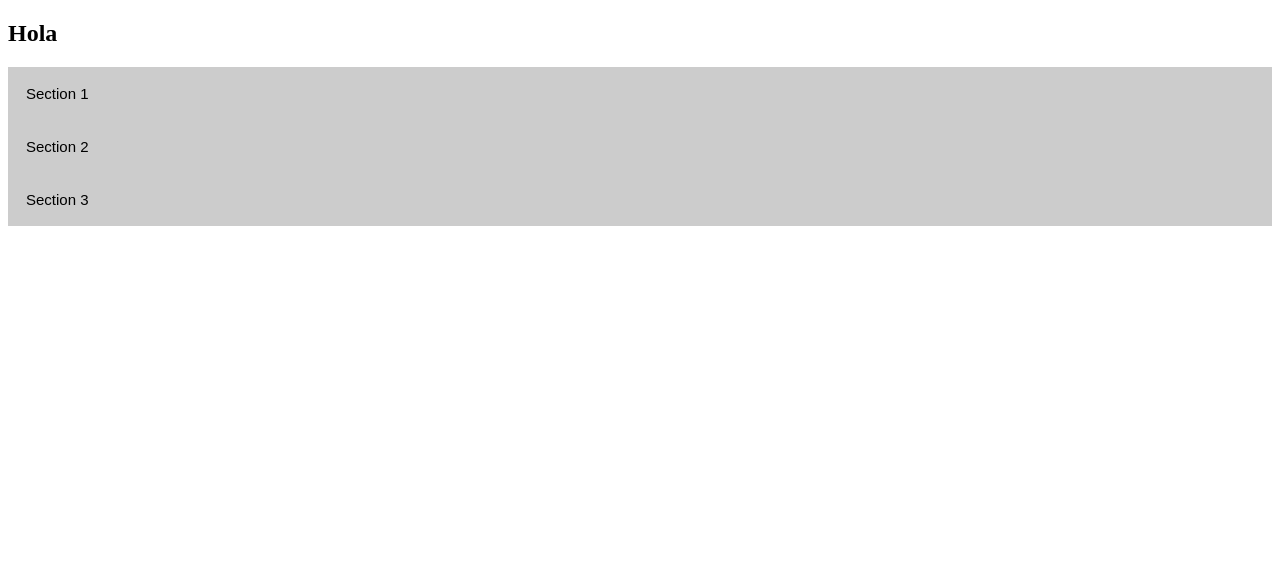
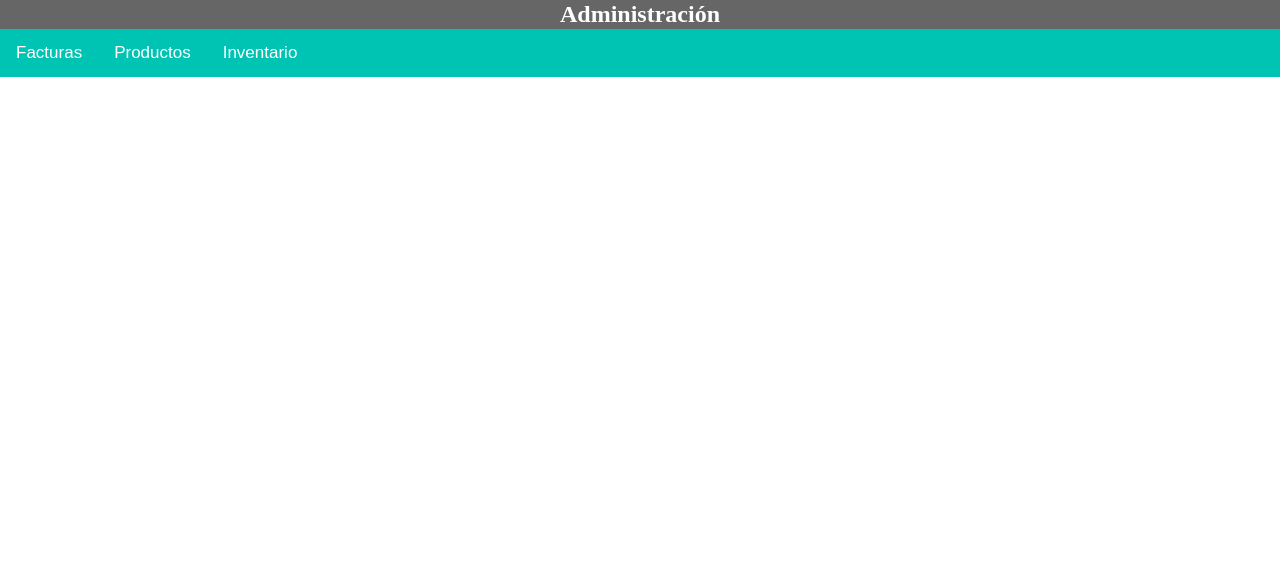
Before and after one commit to AlejandroSalgadoG/TomProyect, a Django app: page /admn/ in a window 1280 px wide. Shown: the top 574 px of the page. Run offline with Django 3.2, Linux system fonts and the light colour scheme; data that the repository does not hold is empty.

Commit message:
Adding tabs to admin interface

```diff
--- /dev/null
+++ b/TomAdmin/functions.py
@@ -0,0 +1,4 @@
+from TomBill.models import Bill, Product
+
+def get_bills_info():
+    return [[bill, bill.product_set.all()] for bill in Bill.objects.all()]
--- a/TomAdmin/templates/AdminIndex.html
+++ b/TomAdmin/templates/AdminIndex.html
@@ -4,17 +4,33 @@
         <meta name="viewport" content="width=device-width, initial-scale=1">
 
         <style>
+            * {
+                box-sizing: border-box;
+                margin: 0;
+                padding: 0;
+            }
+
+            header {
+              background-color: #666;
+              padding: 1px;
+              text-align: center;
+              font-size: 12px;
+              color: white;
+            }
+
             .accordion {
-          background-color: #eee;
-          padding: 18px;
+              background-color: #ea1d76;
+              color: white;
+              padding: 8px;
               width: 100%;
-          border: none;
-          text-align: left;
+              text-align: center;
               outline: none;
               font-size: 15px;
+              border-radius: 10px;
+              border: 2px solid #666;
             }
 
-        .active, .accordion {
+            .active {
               background-color: #ccc;
             }
 
@@ -29,32 +45,72 @@
               height: 500px;
               overflow: scroll;
             }
+
+            .tab {
+              overflow: hidden;
+              background-color: #00c4b3;
+            }
+
+            .tab button {
+              background-color: inherit;
+              color: white;
+              float: left;
+              border: none;
+              outline: none;
+              padding: 14px 16px;
+              font-size: 17px;
+            }
+
+            .tab button:hover {
+              background-color: #ddd;
+            }
+
+            .tabcontent {
+              display: none;
+              border: none;
+            }
         </style>
     </head>
 
     <body>
-        <h2> Hola </h2>
+        <header>
+            <h1>Administración</h1>
+        </header>
 
-        <div class="box">
-            <button class="accordion">Section 1</button>
-            <div class="panel">
-              <p>item 1</p>
+        <div class="tab">
+          <button class="tablinks" onclick="openTab(event, 'Facturas')">Facturas</button>
+          <button class="tablinks" onclick="openTab(event, 'Productos')">Productos</button>
+          <button class="tablinks" onclick="openTab(event, 'Inventario')">Inventario</button>
         </div>
 
-            <button class="accordion">Section 2</button>
+        <!--div class="box"-->
+        <div id="Facturas" class="tabcontent">
+            {% for bill, products in bills %}
+                <button class="accordion">Factura {{bill.id}}</button>
                 <div class="panel">
-              <p>item 2</p>
-              <p>item 3</p>
+                    {% for product in products %}
+                        <p> {{product.name}} </p>
+                    {% endfor %}
+                </div>
+            {% endfor %}
         </div>
 
-            <button class="accordion">Section 3</button>
-            <div class="panel">
-              <p>item 4</p>
+        <div id="Productos" class="tabcontent">
+          <h3>Productos</h3>
         </div>
+
+        <div id="Inventario" class="tabcontent">
+          <h3>Inventario</h3>
         </div>
     </body>
 
     <script>
+        function openTab(evt, tab_name) {
+          var tabcontent = document.getElementsByClassName("tabcontent");
+          for (var i=0; i<tabcontent.length; i++) tabcontent[i].style.display = "none";
+          document.getElementById(tab_name).style.display = "block";
+        }
+
         function accordion() {
             var panel = this.nextElementSibling;
             if (panel.style.display === "block") panel.style.display = "none";
--- a/TomAdmin/views.py
+++ b/TomAdmin/views.py
@@ -1,10 +1,13 @@
-from django.shortcuts import render, HttpResponse
+from django.shortcuts import render
 from django.views.generic import TemplateView
 
-from TomBill.models import Bill, Product
+from TomAdmin.functions import get_bills_info
 
 class Index(TemplateView):
     index_template = 'AdminIndex.html'
 
     def get(self, request):
-        return render(request, self.index_template, {})
+        bills = get_bills_info()
+        data = {"bills": bills}
+
+        return render(request, self.index_template, data)
```
Lines whose indentation alone changed are shown as unchanged.
